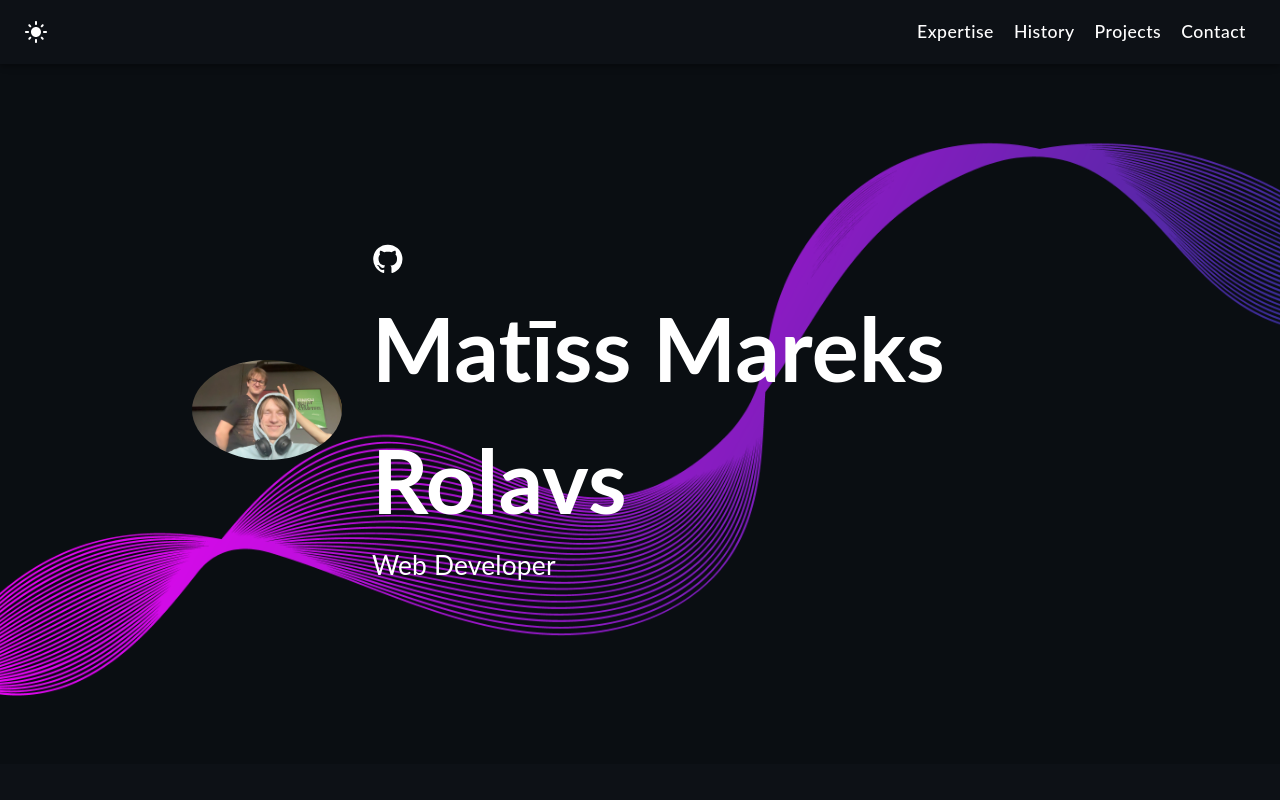
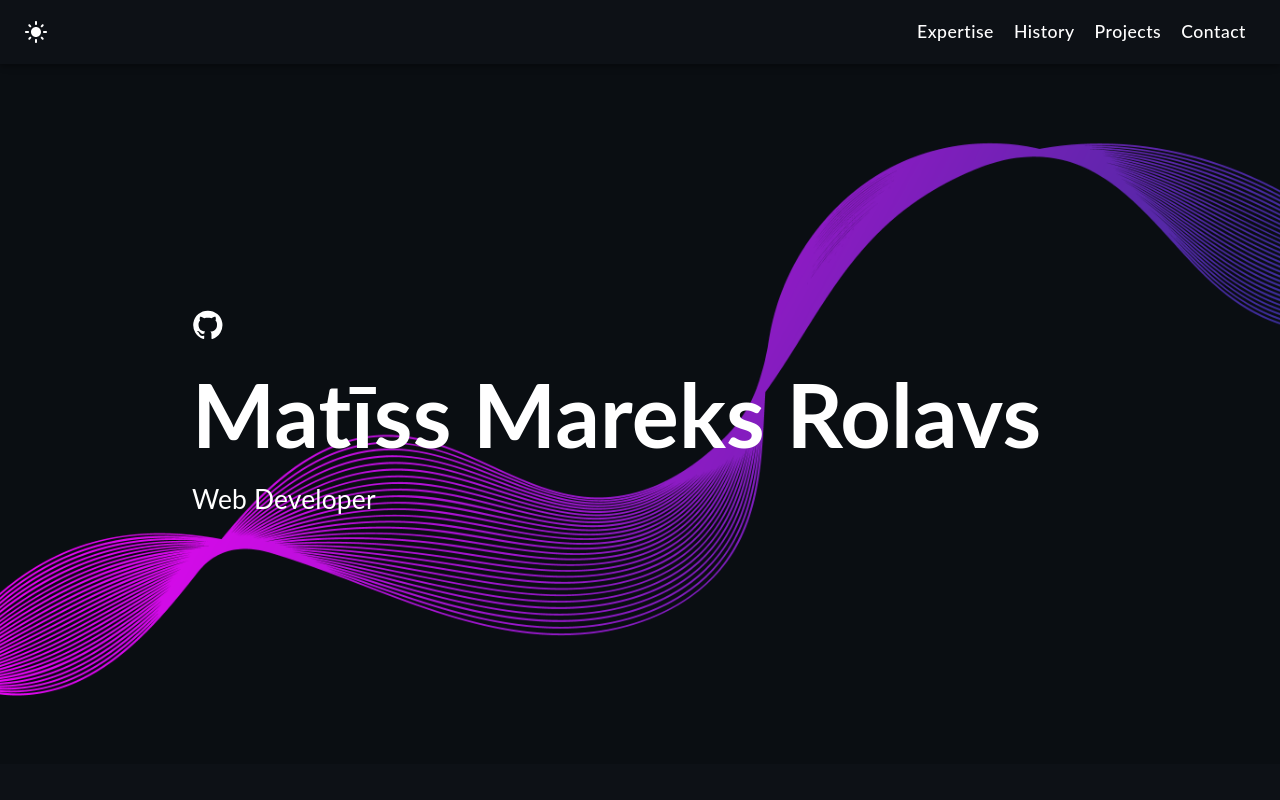
Before and after one commit to MatissRolavs/portfolio1, a React (Create React App) app: page / in a window 1280 px wide. Shown: the top 800 px of the page. Built offline with nearby package versions, Linux system fonts and the light colour scheme.

Commit message:
Update Main.tsx

```diff
--- a/src/components/Main.tsx
+++ b/src/components/Main.tsx
@@ -9,9 +9,6 @@ function Main() {
   return (
     <div className="container">
       <div className="about-section">
-        <div className="image-wrapper">
-            <img src={image} alt="Avatar" />
-        </div>
         <div className="content">
           <div className="social_icons">
             <a href="https://github.com/MatissRolavs" target="_blank" rel="noreferrer"><GitHubIcon/></a>
```
